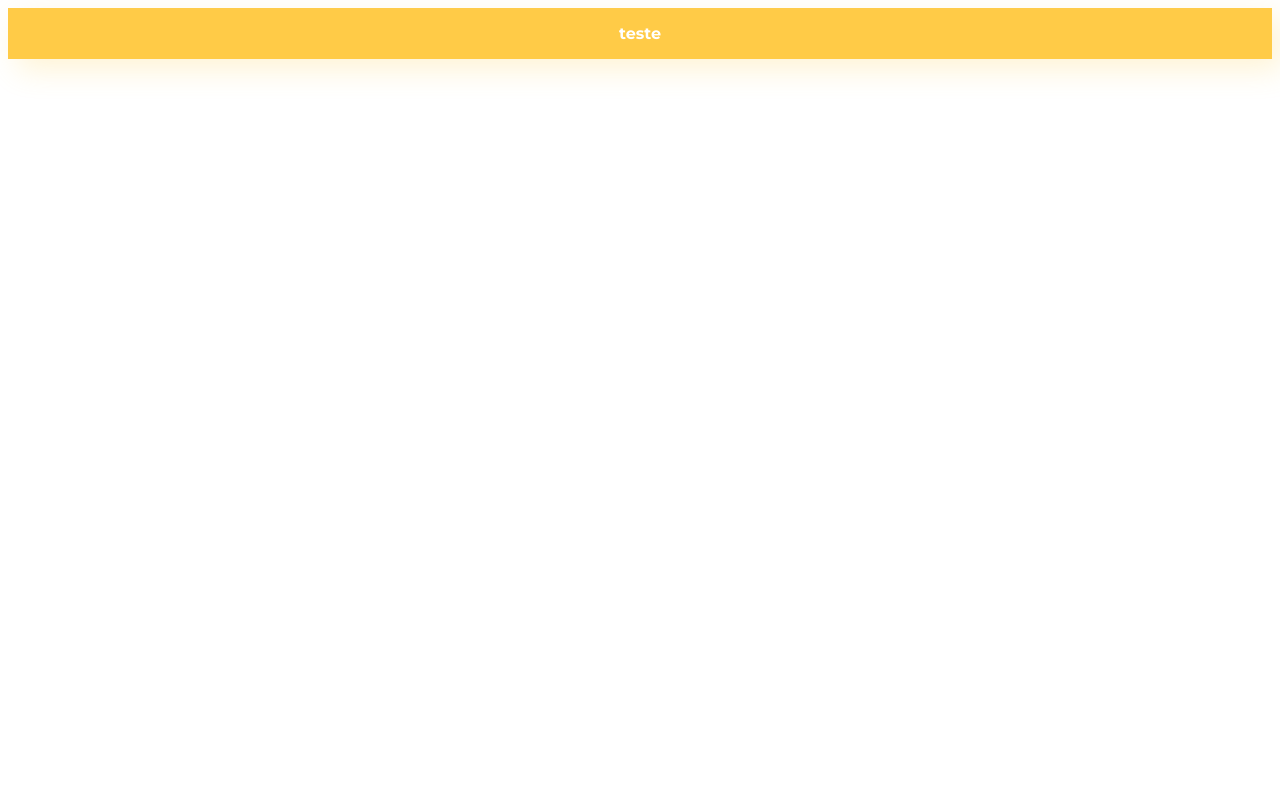
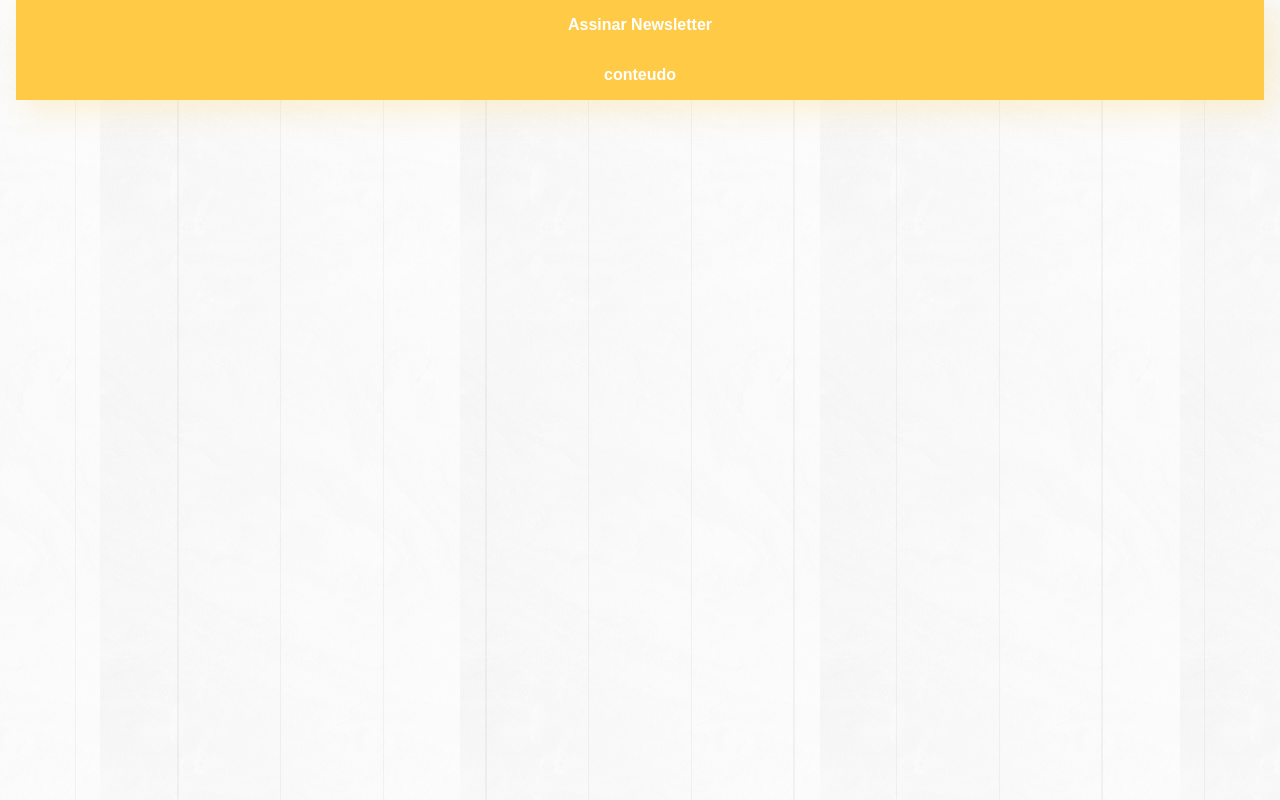
Before and after one commit to SUPerchokki/alura_frontend, a plain HTML site: page style-guide/index.html in a window 1280 px wide. Drawn offline with Linux system fonts and the light colour scheme; a web font is replaced by a local one.

Commit message:
variaveis e base css

```diff
--- /dev/null
+++ b/style-guide/assets/css/base/_reset.css
@@ -0,0 +1,52 @@
+html, body, div, span, applet, object, iframe,
+h1, h2, h3, h4, h5, h6, p, blockquote, pre,
+a, abbr, acronym, address, big, cite, code,
+del, dfn, em, img, ins, kbd, q, s, samp,
+small, strike, strong, sub, sup, tt, var,
+b, u, i, center,
+dl, dt, dd, ol, ul, li,
+fieldset, form, label, legend,
+table, caption, tbody, tfoot, thead, tr, th, td,
+article, aside, canvas, details, embed,
+figure, figcaption, footer, header, hgroup,
+menu, nav, output, ruby, section, summary,
+time, mark, audio, video {
+	margin: 0;
+	padding: 0;
+	border: 0;
+	font-size: 100%;
+	font: inherit;
+	vertical-align: baseline;
+}
+
+article, aside, details, figcaption, figure,
+footer, header, hgroup, menu, nav, section {
+	display: block;
+}
+body {
+	line-height: 1;
+}
+ol, ul {
+	list-style: none;
+}
+blockquote, q {
+	quotes: none;
+}
+blockquote:before, blockquote:after,
+q:before, q:after {
+	content: '';
+	content: none;
+}
+table {
+	border-collapse: collapse;
+	border-spacing: 0;
+}
+
+a {
+	color: inherit;
+	text-decoration: none;
+}
+
+img {
+	width: inherit;
+}
--- /dev/null
+++ b/style-guide/assets/css/base/_variaveis.css
@@ -0,0 +1,9 @@
+:root{
+    --amarelo: #FFCB47;
+    --branco: #FFFFFF;
+    --cinza: #909090;
+    --preto: #202020;
+
+    --familia-corpo: "Montserrat", sans-serif;
+    --tamanho-corpo: 1rem;
+}
--- /dev/null
+++ b/style-guide/assets/css/base/base.css
@@ -0,0 +1,16 @@
+@import url(_variaveis.css);
+@import url(_reset.css);
+
+
+body{
+    background: url(../../img/textura.png), url(../../img/Linhas.svg);
+    background-position: center;
+
+    font-family: var(--familia-corpo);
+    font-size: var(--tamanho-corpo);
+}
+
+.container{
+    padding-right: 1rem;
+    padding-left: 1rem;
+}
--- a/style-guide/assets/css/botoes.css
+++ b/style-guide/assets/css/botoes.css
@@ -1,9 +1,8 @@
 .botao{
-    background-color: #FFCB47;
+    background-color: var(--amarelo);
     box-shadow: 10px 10px 30px #FFCB473D;
-    color: #FFFFFF;
-    font-family: "Montserrat", sans-serif;
-    font-size: 16px;
+    color: var(--branco);
+    font-size: var(--tamanho-corpo);
     font-weight: 700;
     text-align: center;
     width: 100%;
--- a/style-guide/index.html
+++ b/style-guide/index.html
@@ -8,10 +8,17 @@
     <link rel="preconnect" href="https://fonts.gstatic.com" crossorigin>
     <link href="https://fonts.googleapis.com/css2?family=Elsie+Swash+Caps:wght@900&family=Montserrat:wght@400;700&display=swap"
     rel="stylesheet">
+    <link rel="stylesheet" href="./assets/css/base/base.css">
     <link rel="stylesheet" href="./assets/css/botoes.css">
     <title>Casa Verde | Home</title>
 </head>
     <body>
-        <button class="botao">teste</button>
+        <main class="container">
+            <button class="botao">Assinar Newsletter</button>
+            <button class="botao">conteudo</button>
+
+        </main>
+
+
     </body>
 </html>
```
